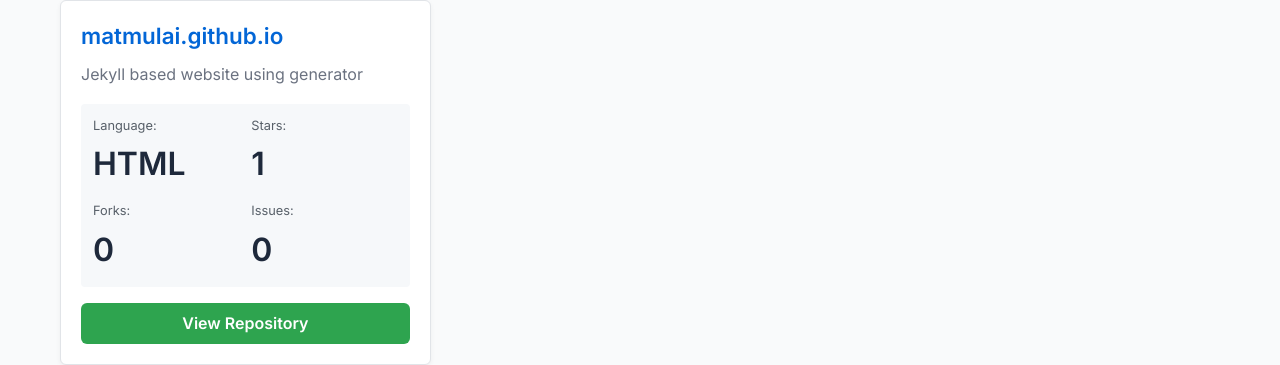
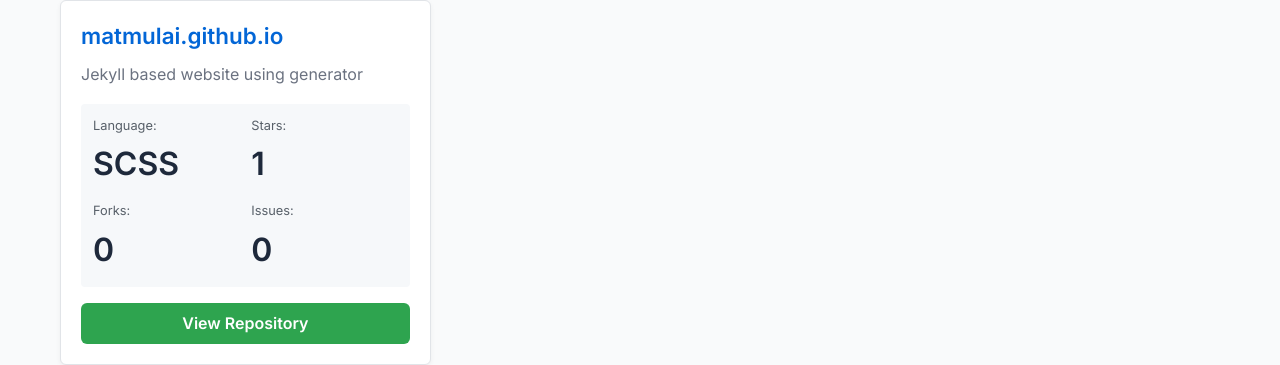
Before and after one commit to matmulai/matmulai.github.io, a Jekyll site: the page built from index.html, in a window 1280 px wide and 900 px high, scrolled down 1572 px. Shown: the part 194-559 px from the top of the window. Built offline with Jekyll 4.4.1, drawn with Linux system fonts in a browser that asks for light colours.

Commit message:
Auto-update repository summary data

```diff
--- a/_data/generated_data.json
+++ b/_data/generated_data.json
@@ -103,7 +103,7 @@
     "FullName": "matmulai/matmulai.github.io",
     "URL": "https://github.com/matmulai/matmulai.github.io",
     "Description": "Jekyll based website using generator",
-    "Language": "HTML",
+    "Language": "SCSS",
     "Stars": 1,
     "Forks": 0,
     "OpenIssues": 0,
```
